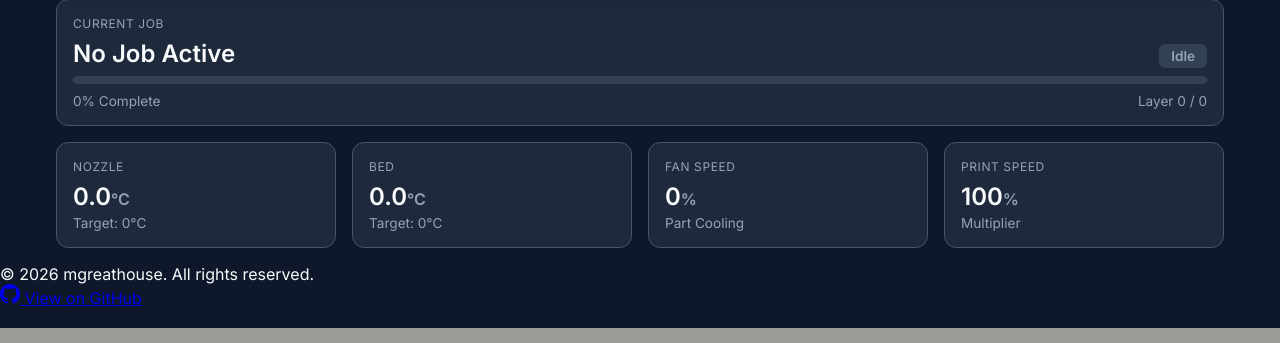
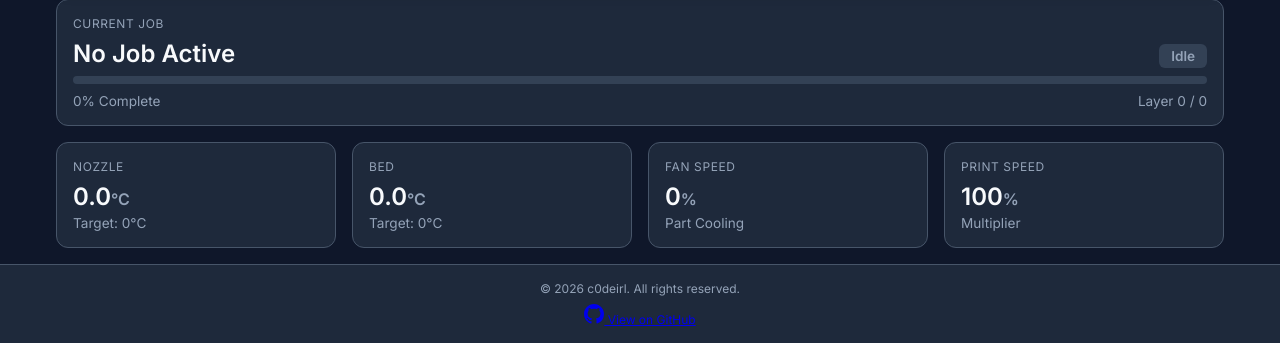
Before and after one commit to c0deirl/CarbonProxy, a FastAPI app: page / in a window 1280 px wide. Shown: the part 741-1084 px from the top of the page. Run offline with FastAPI, Linux system fonts and the light colour scheme.

Commit message:
Updated Footer

```diff
--- a/templates/index.html
+++ b/templates/index.html
@@ -32,7 +32,7 @@
             min-height: 100vh;
             display: flex;
             flex-direction: column;
-            padding-bottom: 20px;
+            /* padding-bottom removed to allow footer to sit flush */
         }
 
         .header {
@@ -242,6 +242,27 @@
         .state-paused { background-color: rgba(234, 179, 8, 0.2); color: #facc15; }
         .state-idle { background-color: var(--bg-card); color: var(--text-secondary); }
 
+        .footer {
+            margin-top: auto;
+            padding: 1rem;
+            text-align: center;
+            border-top: 1px solid var(--border-color);
+            background-color: var(--bg-secondary);
+            width: 100%;
+        }
+
+        .footer-content {
+            display: flex;
+            flex-direction: column;
+            align-items: center;
+            justify-content: center;
+            gap: 0.5rem;
+            color: var(--text-secondary);
+            font-size: 0.75rem; /* Smaller text as requested */
+            max-width: 1200px;
+            margin: 0 auto;
+        }
+
     </style>
 </head>
 <body>
@@ -314,7 +335,7 @@
 
     <footer class="footer">
         <div class="footer-content">
-            <p>&copy; 2026 mgreathouse. All rights reserved.</p>
+            <p>&copy; 2026 c0deirl. All rights reserved.</p>
             <a href="https://github.com/c0deirl/CarbonProxy" target="_blank" class="github-link">
                 <svg height="20" width="20" viewBox="0 0 16 16" fill="currentColor">
                     <path d="M8 0C3.58 0 0 3.58 0 8c0 3.54 2.29 6.53 5.47 7.59.4.07.55-.17.55-.38 0-.19-.01-.82-.01-1.49-2.01.37-2.53-.49-2.69-.94-.09-.23-.48-.94-.82-1.13-.28-.15-.68-.52-.01-.53.63-.01 1.08.58 1.23.82.72 1.21 1.87.87 2.33.66.07-.52.28-.87.51-1.07-1.78-.2-3.64-.89-3.64-3.95 0-.87.31-1.59.82-2.15-.08-.2-.36-1.02.08-2.12 0 0 .67-.21 2.2.82.64-.18 1.32-.27 2-.27.68 0 1.36.09 2 .27 1.53-1.04 2.2-.82 2.2-.82.44 1.1.16 1.92.08 2.12.51.56.82 1.27.82 2.15 0 3.07-1.87 3.75-3.65 3.95.29.25.54.73.54 1.48 0 1.07-.01 1.93-.01 2.2 0 .21.15.46.55.38A8.013 8.013 0 0016 8c0-4.42-3.58-8-8-8z"></path>
```
